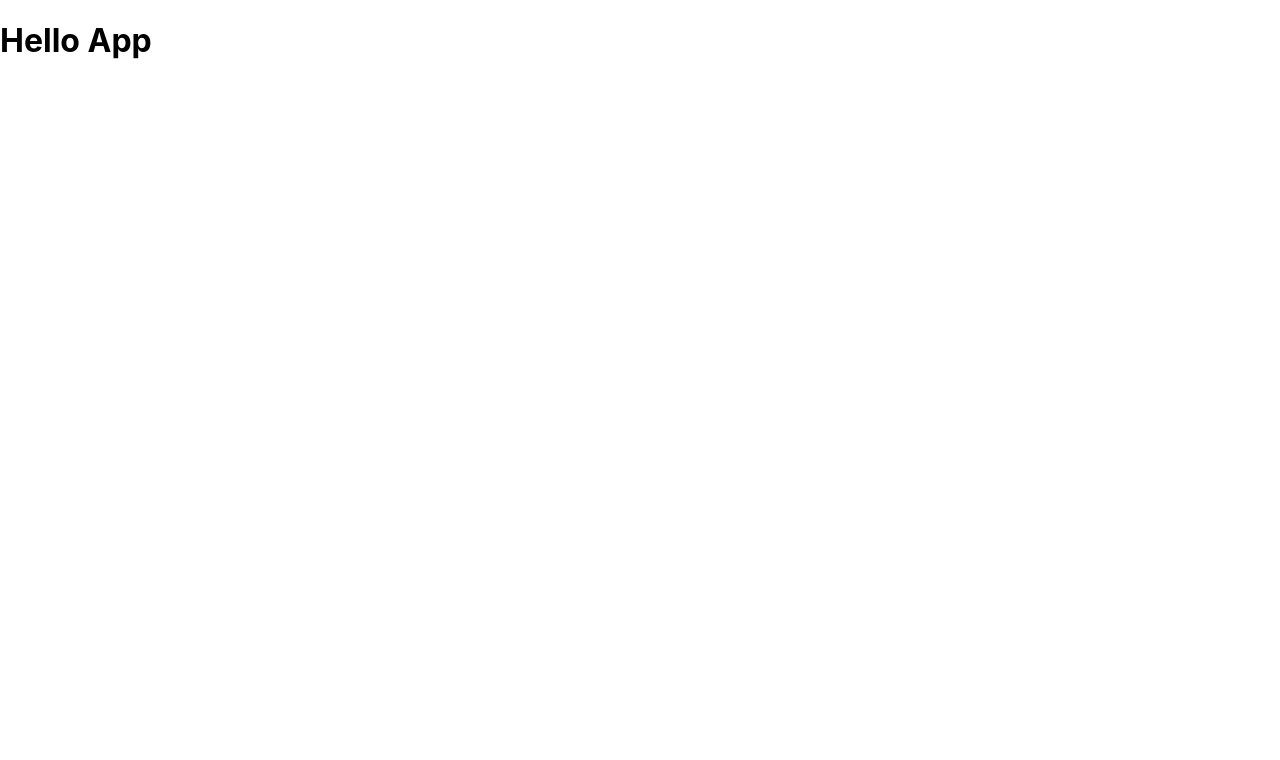
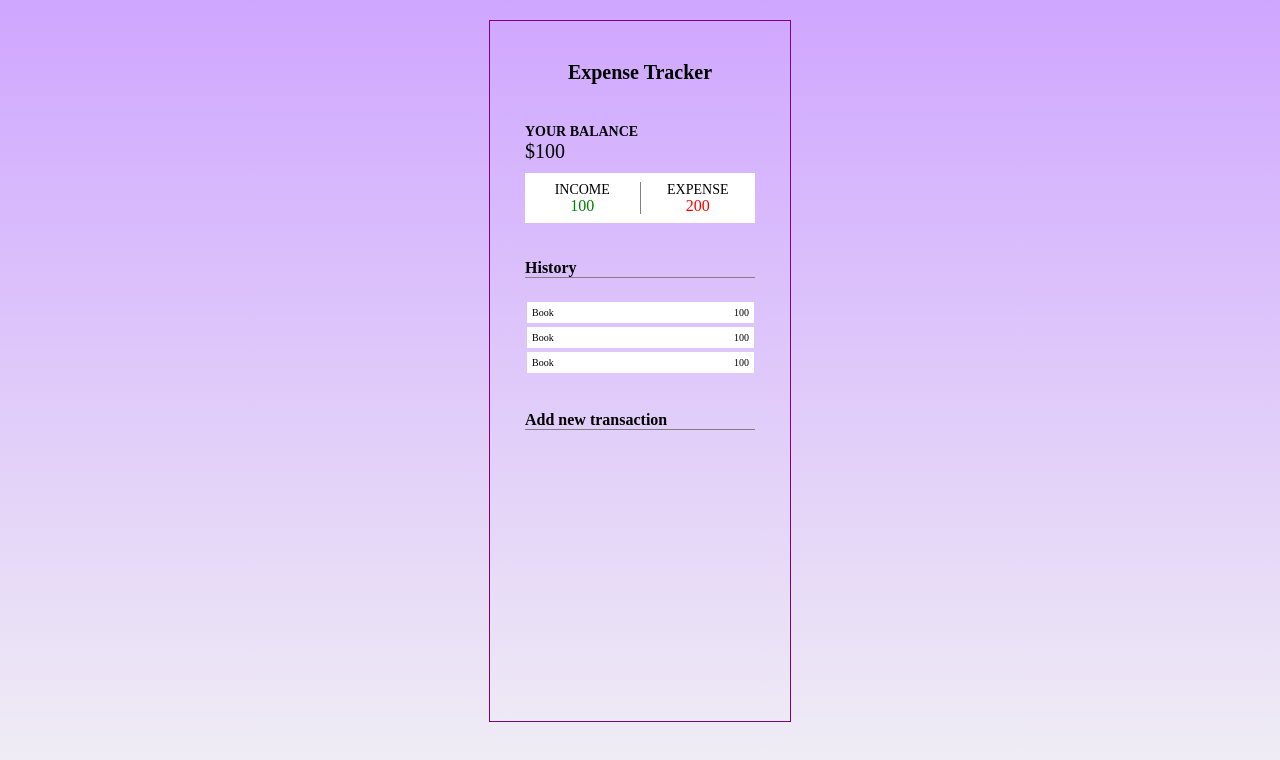
Before and after one commit to Patka879/money-tracker-app, a React (Create React App) app: page / in a window 1280 px wide. Shown: the top 760 px of the page. Built offline with nearby package versions, Linux system fonts and the light colour scheme.

Commit message:
components created, styles applied

```diff
--- a/src/App.js
+++ b/src/App.js
@@ -1,8 +1,16 @@
+import Balance from "./Components/Balance"
+import History from "./Components/History"
+import Add from "./Components/Add"
 
 export default function App() {
   return (
-    <div className="App">
-      <h1> Hello App </h1>
+    <div className="container">
+    <h1 className="app-title"> Expense Tracker </h1>
+    <div className="app-content">
+        <Balance />
+        <History />
+        <Add />
     </div>
+</div>
   );
 }
--- /dev/null
+++ b/src/Components/Add.js
@@ -0,0 +1,10 @@
+import React from "react"
+
+
+export default function Add() {
+    return(
+        <div className="add">
+            <h4 className="section-title">Add new transaction</h4>
+        </div>
+    )
+}
--- /dev/null
+++ b/src/Components/Balance.js
@@ -0,0 +1,23 @@
+import React from "react"
+
+
+export default function Balance() {
+    return(
+        <div className="balance">
+            <span className="balance-stats">
+                <h4 className="balance-title">Your Balance</h4>
+                <p className="balance-total">$100</p>
+            </span>
+            <span className="income-expense">
+                <span className="income">
+                    <p className="income-expense-title">Income</p>
+                    <p className="income-amount">100</p>
+                </span>
+                <span className="expense">
+                    <p className="income-expense-title">Expense</p>
+                    <p className="expense-amount">200</p>
+                </span>
+            </span>
+        </div>
+    )
+}
--- /dev/null
+++ b/src/Components/History.js
@@ -0,0 +1,22 @@
+import React from "react"
+
+
+export default function History() {
+    return(
+        <div className="history">
+            <h4 className="section-title">History</h4>
+            <span className="historical-expense">
+                <p className="historical-expense-title">Book</p>
+                <p className="historical-expense-price">100</p>
+            </span>
+            <span className="historical-expense">
+                <p className="historical-expense-title">Book</p>
+                <p className="historical-expense-price">100</p>
+            </span>
+            <span className="historical-expense">
+                <p className="historical-expense-title">Book</p>
+                <p className="historical-expense-price">100</p>
+            </span>
+        </div>
+    )
+}
--- a/src/style.css
+++ b/src/style.css
@@ -1,8 +1,113 @@
 body {
   margin: 0;
-  font-family: -apple-system, BlinkMacSystemFont, 'Segoe UI', 'Roboto', 'Oxygen',
-    'Ubuntu', 'Cantarell', 'Fira Sans', 'Droid Sans', 'Helvetica Neue',
-    sans-serif;
-  -webkit-font-smoothing: antialiased;
-  -moz-osx-font-smoothing: grayscale;
+  background: linear-gradient(0deg, rgba(242,242,244,1) 0%, rgba(207,166,255,1) 100%);
+  height: 100vh;
 }
+
+p {
+  margin: 0px;
+}
+
+.container {
+  width: 300px;
+  margin: 20px auto;
+  border: 1px solid purple;
+  height: 700px;
+}
+
+.app-content {
+  display: flex;
+  flex-direction: column;
+  align-items: center;
+  justify-content: space-between;
+  height: auto;
+}
+
+.app-title {
+  font-size: 20px;
+  text-align: center;
+  margin: 40px 0;
+}
+
+.balance-stats {
+  margin-bottom: 15px;
+}
+
+.balance {
+  width: 230px;
+  margin-bottom: 15px;
+}
+
+.balance-title {
+  font-size: 14px;
+  text-transform: uppercase;
+  margin: 0px;
+}
+
+.balance-total {
+  font-size: 20px;
+  margin-bottom: 10px;
+}
+
+.income-expense {
+  display: flex;
+  flex-direction: row;
+  align-items: center;
+  height: 50px;
+  background-color: white;
+}
+
+.income-expense-title {
+  font-size: 14px;
+  text-transform: uppercase;
+  margin: 0px
+}
+
+.income, .expense {
+  display: flex;
+  flex-direction: column;
+  line-height: 16px;
+  flex: 1;
+  justify-content: center;
+  align-items: center;
+}
+
+.income {
+  border-right: 1px solid grey;
+}
+
+.income-amount {
+  color: green;
+}
+
+.expense-amount {
+  color: red;
+}
+
+.history  {
+  display: flex;
+  flex-direction: column;
+  align-items: flex-start;
+  width: 230px;
+  margin-bottom: 15px;
+}
+
+.section-title {
+  border-bottom: 1px solid grey;
+  width: 230px;
+}
+
+.historical-expense {
+  width: 217px;
+  padding: 5px;
+  font-size: 10px;
+  display: flex;
+  flex-direction: row;
+  justify-content: space-between;
+  margin: 2px;
+  background-color: white;
+}
+
+.add {
+  width: 230px;
+}
```
